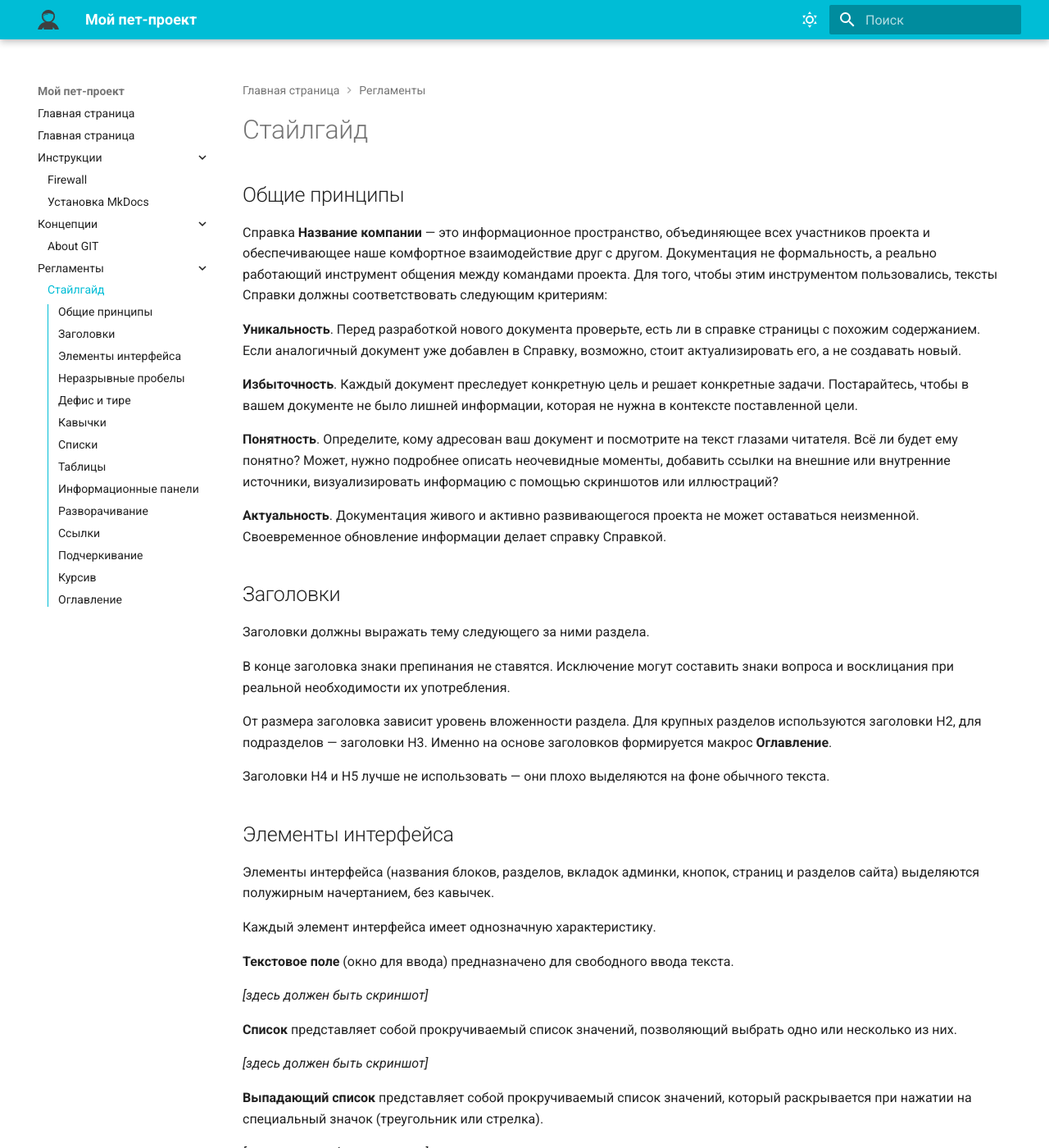
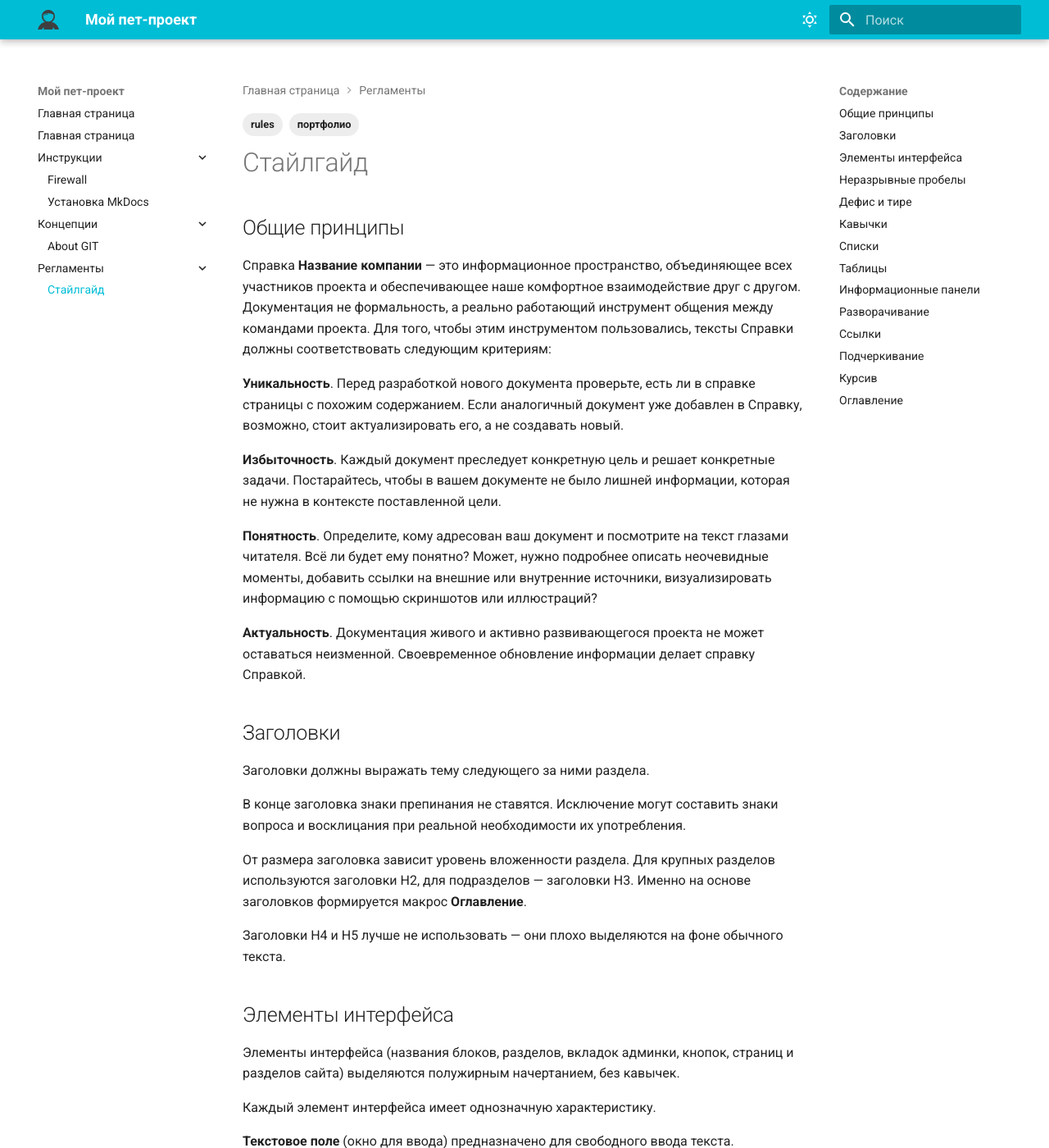
Before and after one commit to novillero/pet-project, an MkDocs documentation site: the page built from docs/rules/styleguide.md, in a window 1280 px wide and 1400 px high. Shown: the whole window at 82% size. Built offline with MkDocs 1.6.1 and Material for MkDocs 9.7.7, drawn with Linux system fonts in a browser that asks for light colours.

Commit message:
подключил плагины

```diff
--- a/docs/rules/styleguide.md
+++ b/docs/rules/styleguide.md
@@ -1,3 +1,9 @@
+---
+tags:
+  - портфолио
+  - rules
+---
+
 # Стайлгайд
 
 ## Общие принципы
--- a/mkdocs.yml
+++ b/mkdocs.yml
@@ -36,7 +36,7 @@
     #- navigation.tabs # Верхнее меню
     #- navigation.tabs.sticky # Фиксация верхнего меню
     - navigation.expand # Разворачивает спойлеры в левом меню по умолчанию
-    - toc.integrate # Фиксирует оглавление страницы в левом меню
+    #- toc.integrate # Фиксирует оглавление страницы в левом меню
     - navigation.instant # Функция быстрой загрузки страниц
     - navigation.top # Добавляет кнопку «к началу» для быстрой обратной прокрутки страницы
     - search.suggest # Подсказки при вводе поискового запроса
@@ -73,3 +73,10 @@
 
 plugins:
   - search
+  - tags:
+      tags_allowed:
+      - портфолио
+      - manuals
+      - rules
+      - helps
+  - glightbox
```
Also changed, not shown: docs/concepts/about-git.md (+4 -0 lines), docs/instructions/firewall.md (+6 -0 lines), docs/instructions/index.md (+2 -0 lines), docs/instructions/mkdocs-install.md (+5 -0 lines), docs/tags.md (added, +5 -0 lines).
